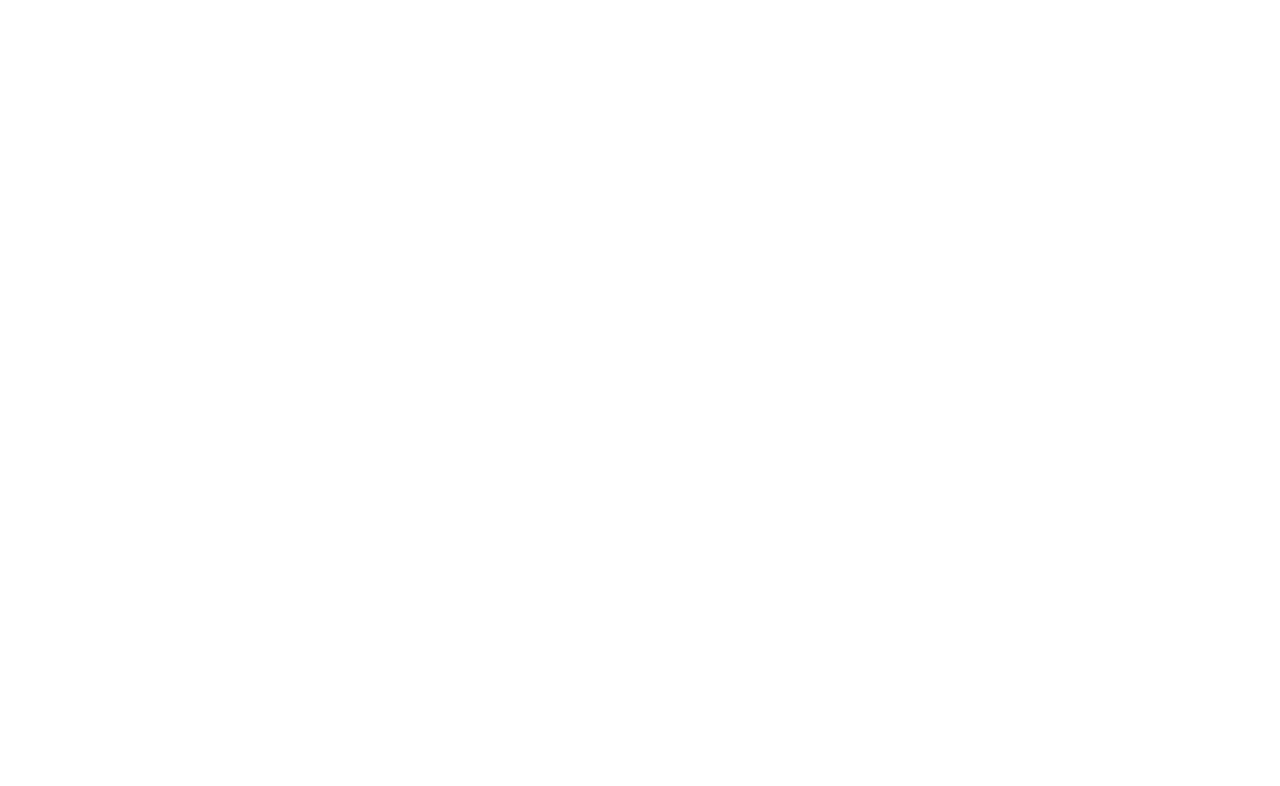
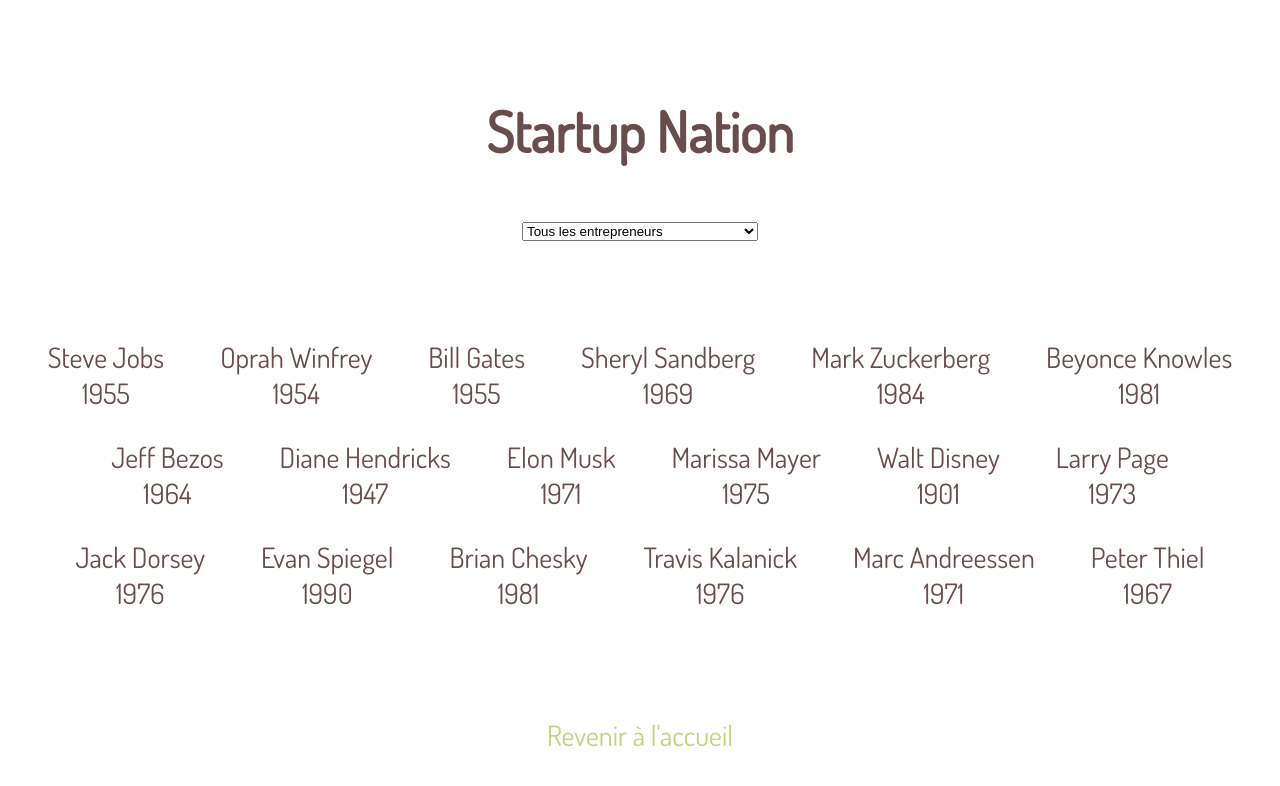
Before and after one commit to Beygs/JiEss, a plain HTML site: page scripts/4.html in a window 1280 px wide. Drawn offline with Linux system fonts and the light colour scheme.

Commit message:
Script 4 done

```diff
--- a/scripts/4.html
+++ b/scripts/4.html
@@ -7,5 +7,21 @@
     <link rel="stylesheet" href="../stylesheets/css/main.css" />
     <title>Script 4</title>
   </head>
-  <body></body>
+  <body>
+    <h1>Startup Nation</h1>
+
+    <select id="filter">
+      <option value="">Tous les entrepreneurs</option>
+      <option value="seventies">Enpreneurs nés dans les années 70</option>
+      <option value="name">N'afficher que le prénom et le nom</option>
+      <option value="age">Ils ont quels âge ces gens là ?</option>
+      <option value="alpha">Trier par ordre alphabétique</option>
+    </select>
+
+    <ul class='entrepreneurs-list'></ul>
+
+    <a href="../index.html">Revenir à l'accueil</a>
+
+    <script src="js/script_4.js"></script>
+  </body>
 </html>
--- a/scripts/js/script_3.js
+++ b/scripts/js/script_3.js
@@ -37,5 +37,7 @@ input.addEventListener("input", () => {
     }
 
     pyramidDiv.setAttribute("style", `font-size: ${fontSize}`);
+  } else {
+    pyramidDiv.innerHTML = ''
   }
 });
--- /dev/null
+++ b/scripts/js/script_4.js
@@ -0,0 +1,73 @@
+const entrepreneursList = document.querySelector('.entrepreneurs-list');
+const filter = document.getElementById('filter');
+
+const entrepreneurs = [
+  { first: 'Steve', last: 'Jobs', year: 1955 },
+  { first: 'Oprah', last: 'Winfrey', year: 1954 },
+  { first: 'Bill', last: 'Gates', year: 1955 },
+  { first: 'Sheryl', last: 'Sandberg', year: 1969 },
+  { first: 'Mark', last: 'Zuckerberg', year: 1984 },
+  { first: 'Beyonce', last: 'Knowles', year: 1981 },
+  { first: 'Jeff', last: 'Bezos', year: 1964 },
+  { first: 'Diane', last: 'Hendricks', year: 1947 },
+  { first: 'Elon', last: 'Musk', year: 1971 },
+  { first: 'Marissa', last: 'Mayer', year: 1975 },
+  { first: 'Walt', last: 'Disney', year: 1901 },
+  { first: 'Larry', last: 'Page', year: 1973 },
+  { first: 'Jack', last: 'Dorsey', year: 1976 },
+  { first: 'Evan', last: 'Spiegel', year: 1990 },
+  { first: 'Brian', last: 'Chesky', year: 1981 },
+  { first: 'Travis', last: 'Kalanick', year: 1976 },
+  { first: 'Marc', last: 'Andreessen', year: 1971 },
+  { first: 'Peter', last: 'Thiel', year: 1967 }
+];
+
+function display(arr, y= true, a = false) {
+  entrepreneursList.innerHTML = '';
+
+  arr.forEach(e => {
+    const li = document.createElement('li');
+    const name = document.createElement('p');
+
+    name.innerHTML = `${e.first} ${e.last}`;
+
+    li.appendChild(name);
+
+    if (y) {
+      const year = document.createElement('p');
+      year.innerHTML = e.year;
+      li.appendChild(year);
+    }
+
+    if (a) {
+      const age = document.createElement('p');
+      age.innerHTML = (new Date().getFullYear() - e.year) + ' ans';
+      li.appendChild(age);
+    }
+
+    entrepreneursList.appendChild(li);
+  })
+}
+
+filter.addEventListener('change', () => {
+  switch (filter.value) {
+    case 'seventies':
+      display(entrepreneurs.filter(e => e.year >= 1970 && e.year < 1980));
+      break;
+    case 'name':
+      display(entrepreneurs, false);
+      break;
+    case 'age':
+      display(entrepreneurs, false, true);
+      break;
+    case 'alpha':
+      const sortedArray = [...entrepreneurs];
+      display(sortedArray.sort((a, b) => a.last.localeCompare(b.last)));
+      break;
+    default:
+      display(entrepreneurs);
+      break;
+  }
+})
+
+display(entrepreneurs);
--- a/stylesheets/sass/base/_base.scss
+++ b/stylesheets/sass/base/_base.scss
@@ -49,3 +49,22 @@ input {
   border: 1px solid $liver;
   font-size: inherit;
 }
+
+li {
+  margin: .5em 1em;
+  list-style: none;
+  transition: all .3s ease;
+  cursor: default;
+
+  &:hover {
+    transform: scale(1.2);
+  }
+}
+
+ul {
+  margin: 3rem;
+  width: 100%;
+  display: flex;
+  flex-wrap: wrap;
+  justify-content: center;
+}
```
Also changed, not shown: stylesheets/css/main.css, 2 other files.
